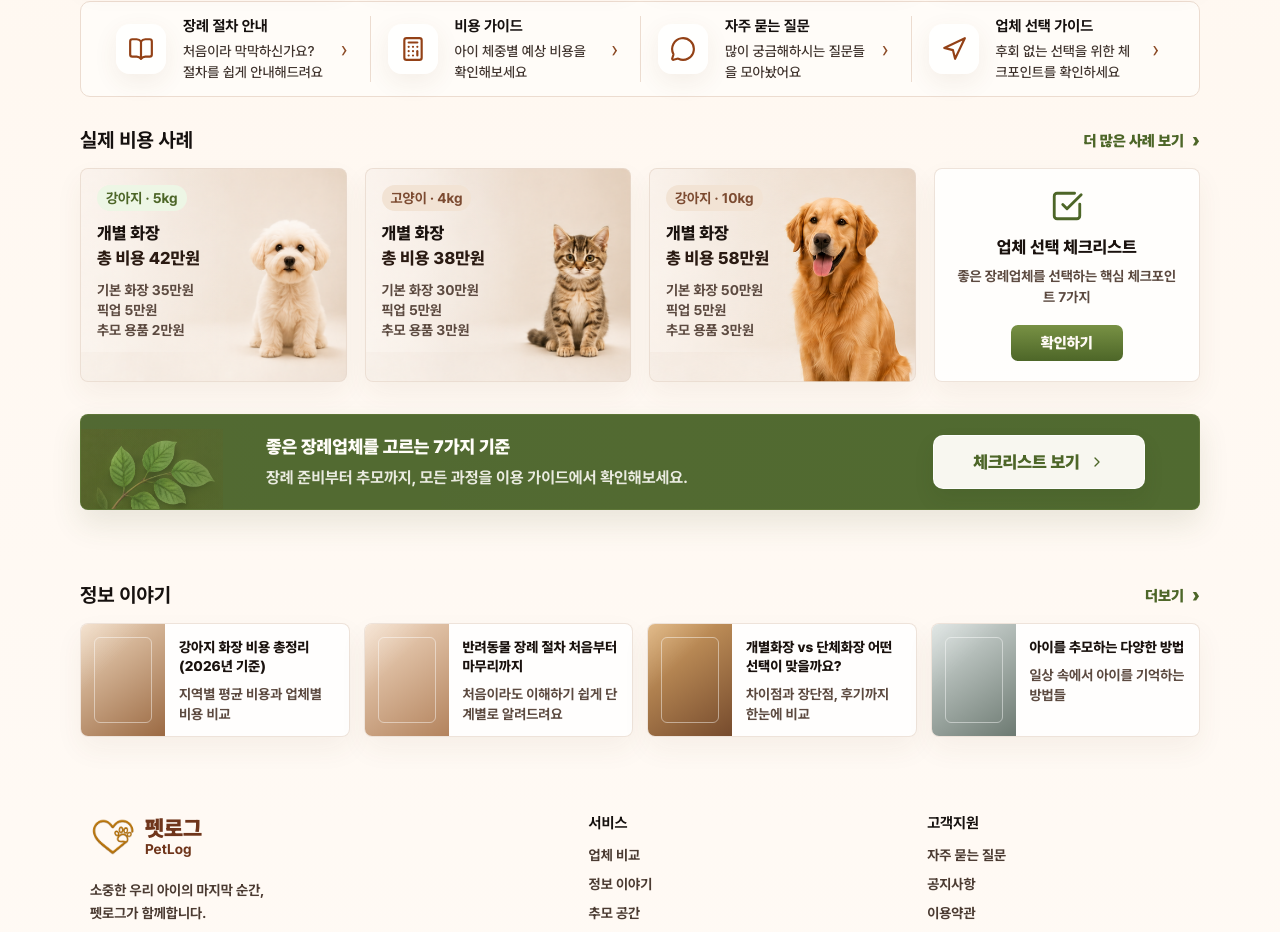
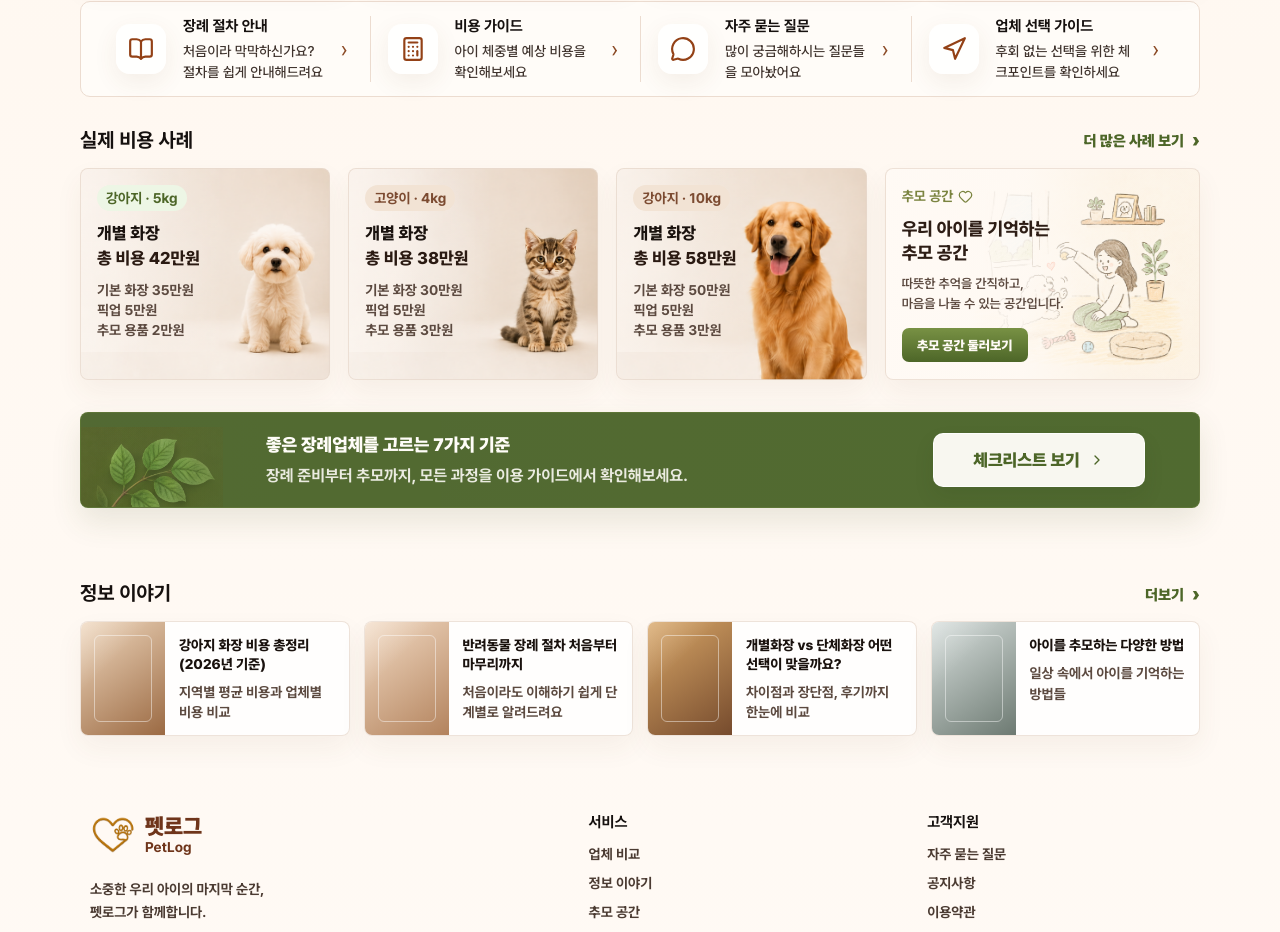
Before and after one commit to jogabi/petlog-web, a React (Vite) app: page / in a window 1280 px wide. Shown: the part 963-1895 px from the top of the page. Built offline with nearby package versions, Linux system fonts and the light colour scheme; no server answers.

Commit message:
Refactor CostCases component and App.css to replace checklist-card with memorial-promo-card, updating styles and layout for improved visual appeal and functionality. Adjust grid layout in App.css for cost-case-grid and enhance memorial-promo styles for better presentation.

```diff
--- a/src/App.css
+++ b/src/App.css
@@ -391,7 +391,7 @@ button {
 
 .provider-card,
 .cost-card,
-.checklist-card,
+.memorial-promo-card,
 .popular-guide-card {
   border: 1px solid rgba(232, 218, 206, 0.74);
   border-radius: 8px;
@@ -656,7 +656,7 @@ button {
 
 .cost-case-grid {
   display: grid;
-  grid-template-columns: repeat(4, minmax(0, 1fr));
+  grid-template-columns: repeat(3, minmax(0, 1fr)) minmax(0, 1.26fr);
   gap: 18px;
 }
 
@@ -739,32 +739,60 @@ button {
   font-weight: 700;
 }
 
-.checklist-card {
-  display: grid;
-  align-content: center;
-  justify-items: center;
+.memorial-promo-card {
+  position: relative;
+  display: flex;
+  align-items: center;
   min-height: 140px;
-  padding: 20px;
-  color: var(--green-dark);
-  text-align: center;
+  overflow: hidden;
+  padding: 17px 16px;
+  background:
+    linear-gradient(
+      90deg,
+      rgba(255, 250, 245, 0.98) 0%,
+      rgba(255, 250, 245, 0.88) 44%,
+      rgba(255, 250, 245, 0.2) 76%
+    ),
+    url('./assets/memorial-space-card.png');
+  background-position: center;
+  background-repeat: no-repeat;
+  background-size: cover;
 }
 
-.checklist-card h3 {
-  margin: 14px 0 0;
-  color: #1a120e;
-  font-size: 17px;
+.memorial-promo-copy {
+  position: relative;
+  z-index: 1;
+  width: 74%;
+  min-width: 0;
+}
+
+.memorial-promo-copy span {
+  display: inline-flex;
+  align-items: center;
+  gap: 5px;
+  color: #7b8440;
+  font-size: 14px;
+  line-height: 1.2;
+  font-weight: 700;
+}
+
+.memorial-promo-copy h3 {
+  margin: 12px 0 0;
+  color: #2d1d15;
+  font-size: 18px;
+  line-height: 1.32;
   font-weight: 800;
 }
 
-.checklist-card p {
-  margin: 9px 0 17px;
+.memorial-promo-copy p {
+  margin: 10px 0 15px;
   color: #5c4a40;
-  font-size: 14px;
+  font-size: 13px;
   line-height: 1.5;
-  font-weight: 700;
+  font-weight: 600;
 }
 
-.checklist-card button,
+.memorial-promo-copy a,
 .guide-cta a {
   display: inline-flex;
   align-items: center;
@@ -778,6 +806,14 @@ button {
   font-size: 15px;
   font-weight: 900;
   text-decoration: none;
+}
+
+.memorial-promo-copy a {
+  min-width: 126px;
+  height: 34px;
+  padding: 0 13px;
+  font-size: 13px;
+  white-space: nowrap;
 }
 
 .popular-guide-grid {
--- a/src/components/CostCases.tsx
+++ b/src/components/CostCases.tsx
@@ -1,4 +1,4 @@
-import { CheckSquare } from 'lucide-react'
+import { Heart } from 'lucide-react'
 
 const costCases = [
   {
@@ -46,11 +46,24 @@ export function CostCases() {
             </div>
           </article>
         ))}
-        <article className="checklist-card">
-          <CheckSquare size={34} />
-          <h3>업체 선택 체크리스트</h3>
-          <p>좋은 장례업체를 선택하는 핵심 체크포인트 7가지</p>
-          <button type="button">확인하기</button>
+        <article className="memorial-promo-card" id="memory">
+          <div className="memorial-promo-copy">
+            <span>
+              추모 공간
+              <Heart size={15} aria-hidden="true" />
+            </span>
+            <h3>
+              우리 아이를 기억하는
+              <br />
+              추모 공간
+            </h3>
+            <p>
+              따뜻한 추억을 간직하고,
+              <br />
+              마음을 나눌 수 있는 공간입니다.
+            </p>
+            <a href="#memory">추모 공간 둘러보기</a>
+          </div>
         </article>
       </div>
     </section>
```
Also changed, not shown: src/assets/memorial-space-card.png (added).
